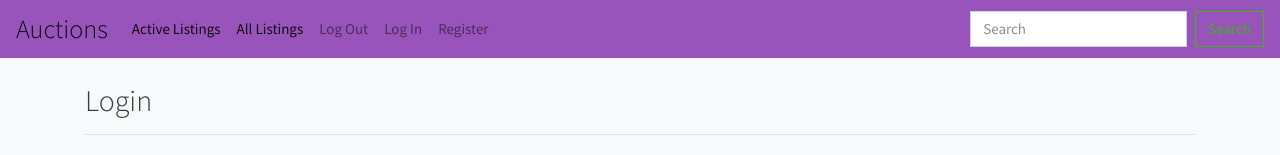
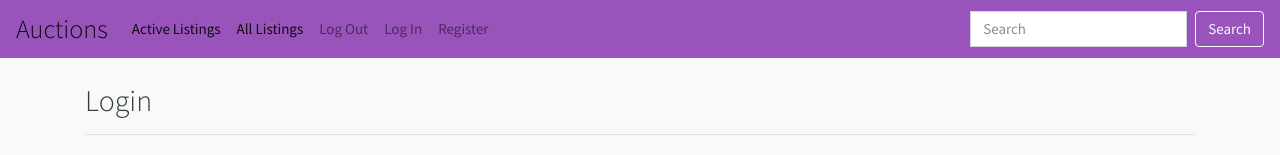
Before and after one commit to isnakolah/commerce_pro, a React (Create React App) app in the folder client/: page /login in a window 1280 px wide. Shown: the top 155 px of the page. Built offline with nearby package versions, Linux system fonts and the light colour scheme; no server answers.

Commit message:
SearchBar in Header

```diff
--- a/client/src/components/layout/Header.js
+++ b/client/src/components/layout/Header.js
@@ -51,19 +51,7 @@ const Header = () => {
             </a>
           </li>
         </ul>
-        <form className="form-inline my-2 my-lg-0 ">
-          <input
-            className="form-control mr-sm-2"
-            type="search"
-            placeholder="Search"
-            aria-label="Search"
-          />
-          <button
-            className="btn btn-outline-success my-2 my-sm-0"
-            type="submit">
-            Search
-          </button>
-        </form>
+        <SearchBar />
       </div>
     </nav>
   );
--- a/client/src/components/layout/SearchBar.js
+++ b/client/src/components/layout/SearchBar.js
@@ -22,7 +22,7 @@ const SearchBar = () => {
           value={search}
         />
         <button
-          className="btn btn-outline-success my-2 my-sm-0 rounded"
+          className="btn btn-outline-light my-2 my-sm-0 rounded"
           type="submit">
           Search
         </button>
```
